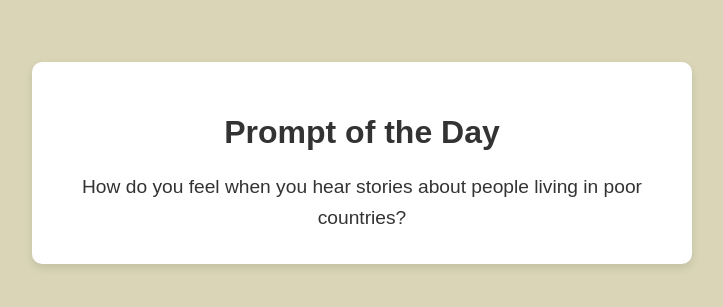
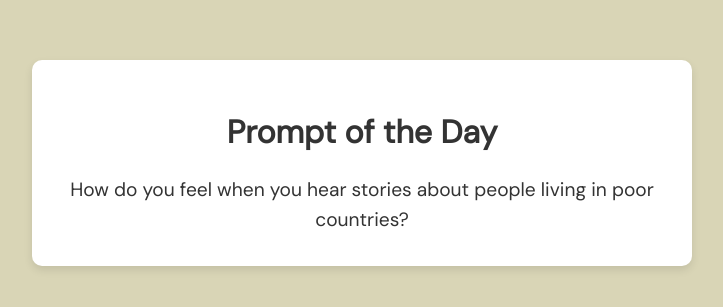
Before and after one commit to Deidrajw/notion-prompt-of-day, a plain HTML site: page index.html in a window 1280 px wide. Shown: the part 237-544 px from the top of the page, without its empty margins (278-1001 px from the left). Drawn offline with Linux system fonts and the light colour scheme.

Commit message:
Update index.html

```diff
--- a/index.html
+++ b/index.html
@@ -4,6 +4,7 @@
   <meta charset="UTF-8">
   <meta name="viewport" content="width=device-width, initial-scale=1.0">
   <title>Journal Prompt of the Day</title>
+  <link href="https://fonts.googleapis.com/css2?family=DM+Sans&display=swap" rel="stylesheet">
   <style>
     body {
       font-family: DM Sans, sans-serif;
```
